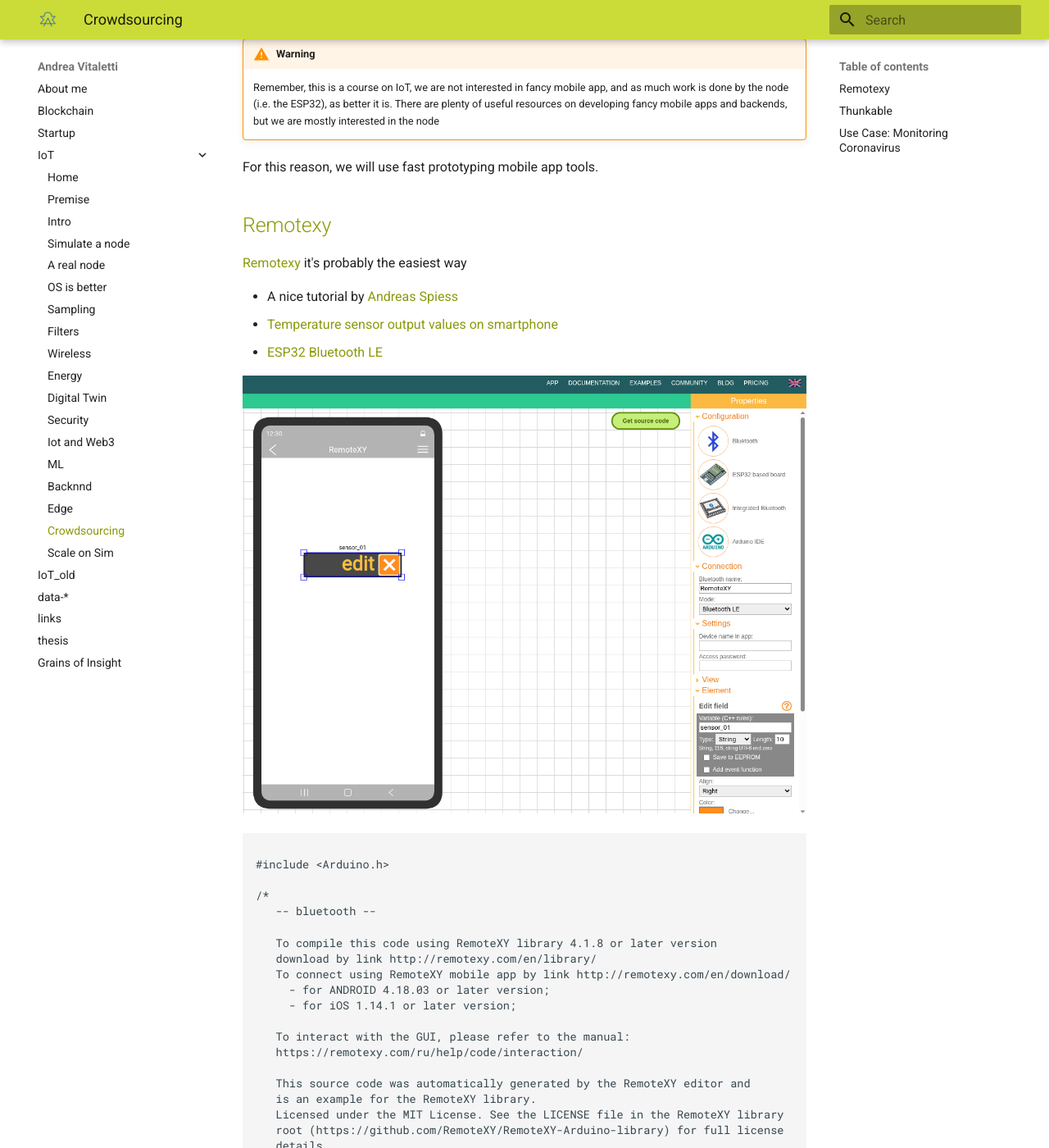
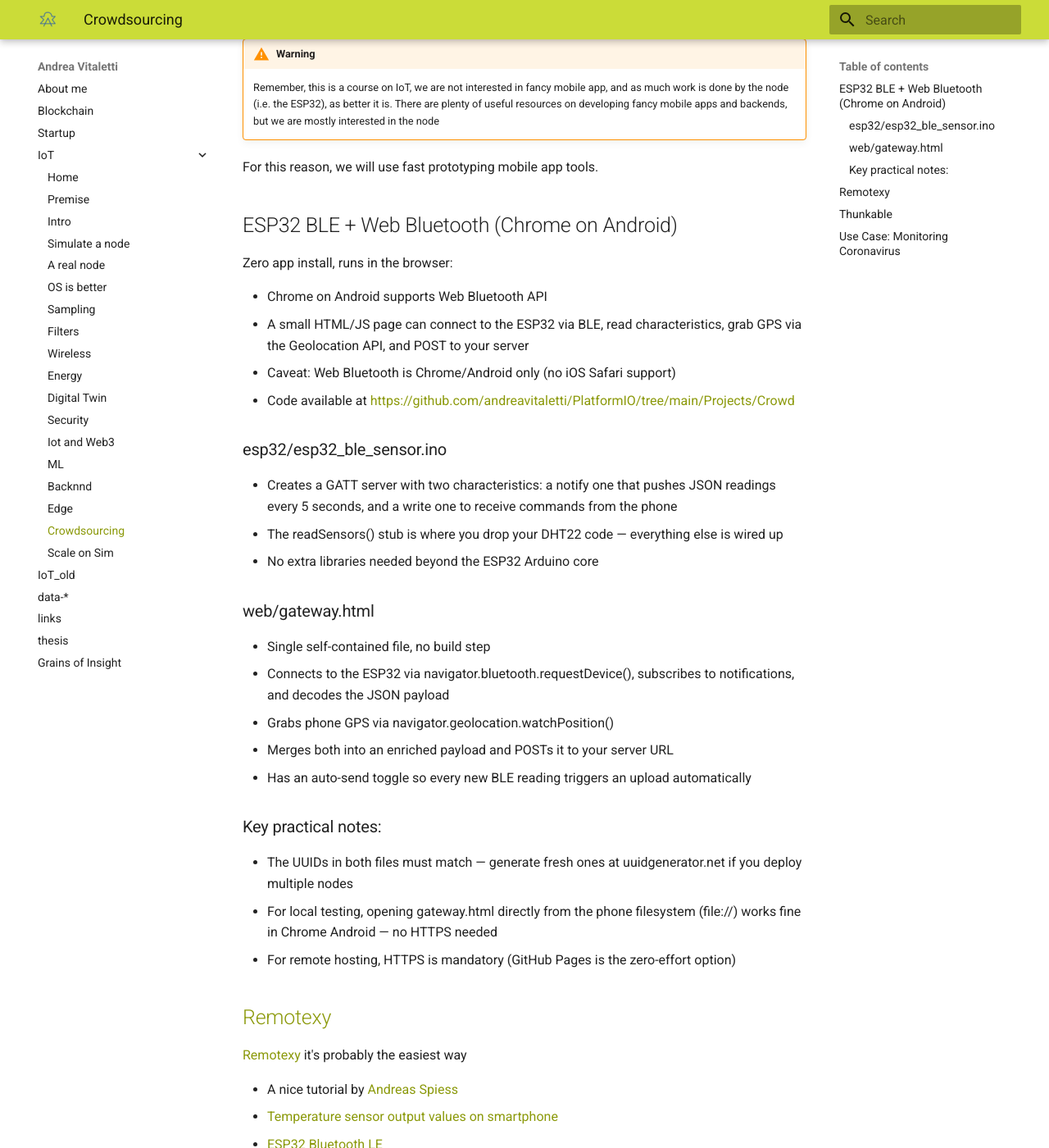
Before and after one commit to andreavitaletti/andreavitaletti.github.io, an MkDocs documentation site: the page built from docs/Iot_new/crowdsourcing.md, in a window 1280 px wide and 1400 px high, scrolled down 887 px. Shown: the whole window at 82% size. Built offline with MkDocs 1.6.1 and Material for MkDocs 9.7.7, drawn with Linux system fonts in a browser that asks for light colours; some of the changed text lies outside the part shown.

Commit message:
New gw functinoality in Crowd and Kalman references

```diff
--- a/docs/Iot_new/crowdsourcing.md
+++ b/docs/Iot_new/crowdsourcing.md
@@ -18,6 +18,36 @@
 
 For this reason, we will use fast prototyping mobile app tools.
 
+## ESP32 BLE + Web Bluetooth (Chrome on Android)
+
+Zero app install, runs in the browser:
+
+- Chrome on Android supports Web Bluetooth API
+- A small HTML/JS page can connect to the ESP32 via BLE, read characteristics, grab GPS via the Geolocation API, and POST to your server
+- Caveat: Web Bluetooth is Chrome/Android only (no iOS Safari support)
+- Code available at [https://github.com/andreavitaletti/PlatformIO/tree/main/Projects/Crowd](https://github.com/andreavitaletti/PlatformIO/tree/main/Projects/Crowd)
+
+### esp32/esp32_ble_sensor.ino
+
+- Creates a GATT server with two characteristics: a notify one that pushes JSON readings every 5 seconds, and a write one to receive commands from the phone
+- The readSensors() stub is where you drop your DHT22 code — everything else is wired up
+- No extra libraries needed beyond the ESP32 Arduino core
+
+### web/gateway.html
+
+- Single self-contained file, no build step
+- Connects to the ESP32 via navigator.bluetooth.requestDevice(), subscribes to notifications, and decodes the JSON payload
+- Grabs phone GPS via navigator.geolocation.watchPosition()
+- Merges both into an enriched payload and POSTs it to your server URL
+- Has an auto-send toggle so every new BLE reading triggers an upload automatically
+
+### Key practical notes:
+
+- The UUIDs in both files must match — generate fresh ones at uuidgenerator.net if you deploy multiple nodes
+- For local testing, opening gateway.html directly from the phone filesystem (file://) works fine in Chrome Android — no HTTPS needed
+- For remote hosting, HTTPS is mandatory (GitHub Pages is the zero-effort option)
+
+
 ## [Remotexy](https://remotexy.com/)
 
 [Remotexy](https://remotexy.com/) it's probably the easiest way
@@ -25,6 +55,7 @@
 * A nice tutorial by [Andreas Spiess](https://www.youtube.com/watch?v=dyEnOyQS1w8)
 * [Temperature sensor output values on smartphone](https://remotexy.com/en/examples/temperature/)
 * [ESP32 Bluetooth LE](https://remotexy.com/en/help/start/esp32-bluetooth/)
+* Caveat: the gateway functionality cannot be implemented
 
 ![](assets/images/remoteXY.png)
 
```
Also changed, not shown: docs/Iot_new/filters.md (+2 -0 lines).
